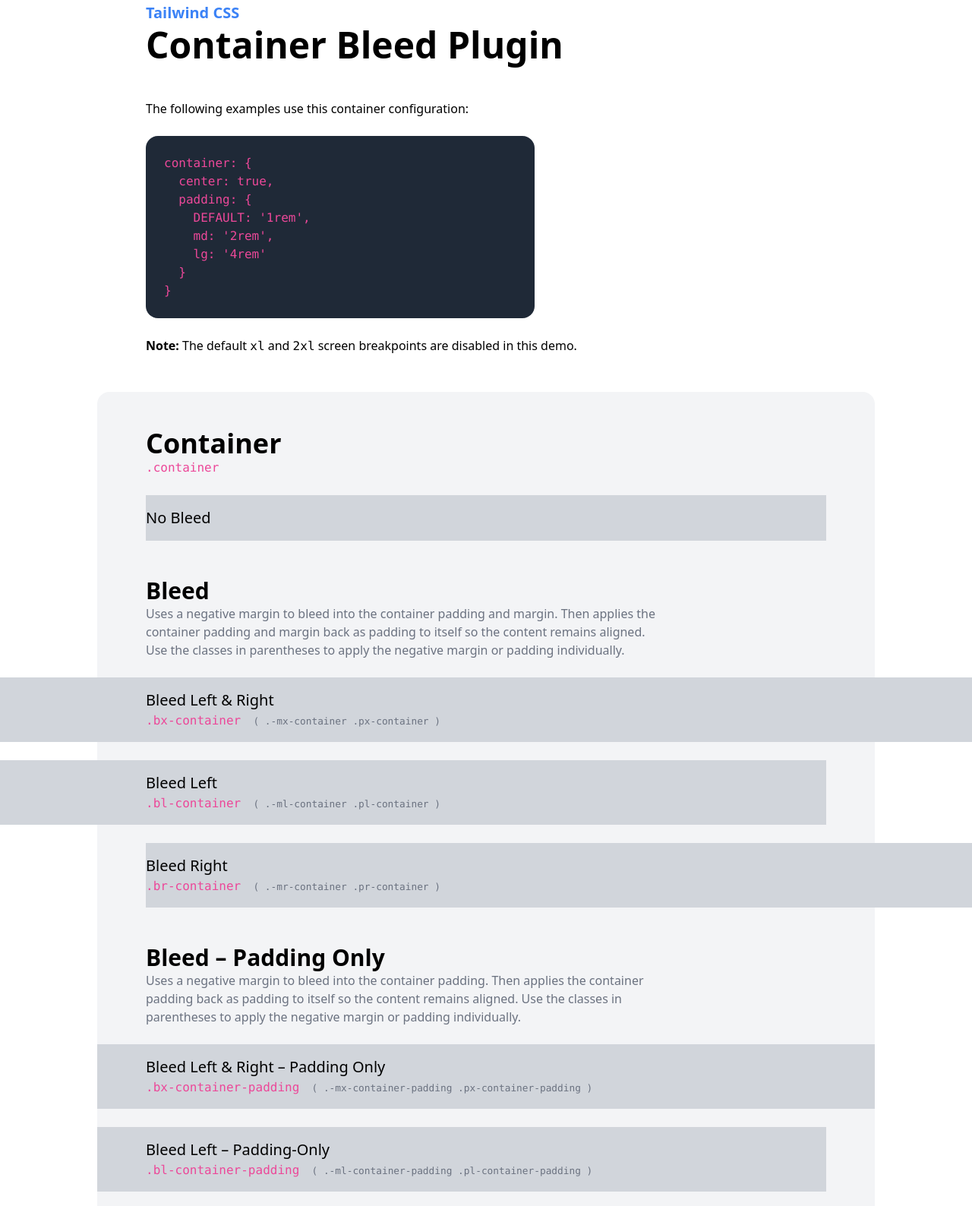
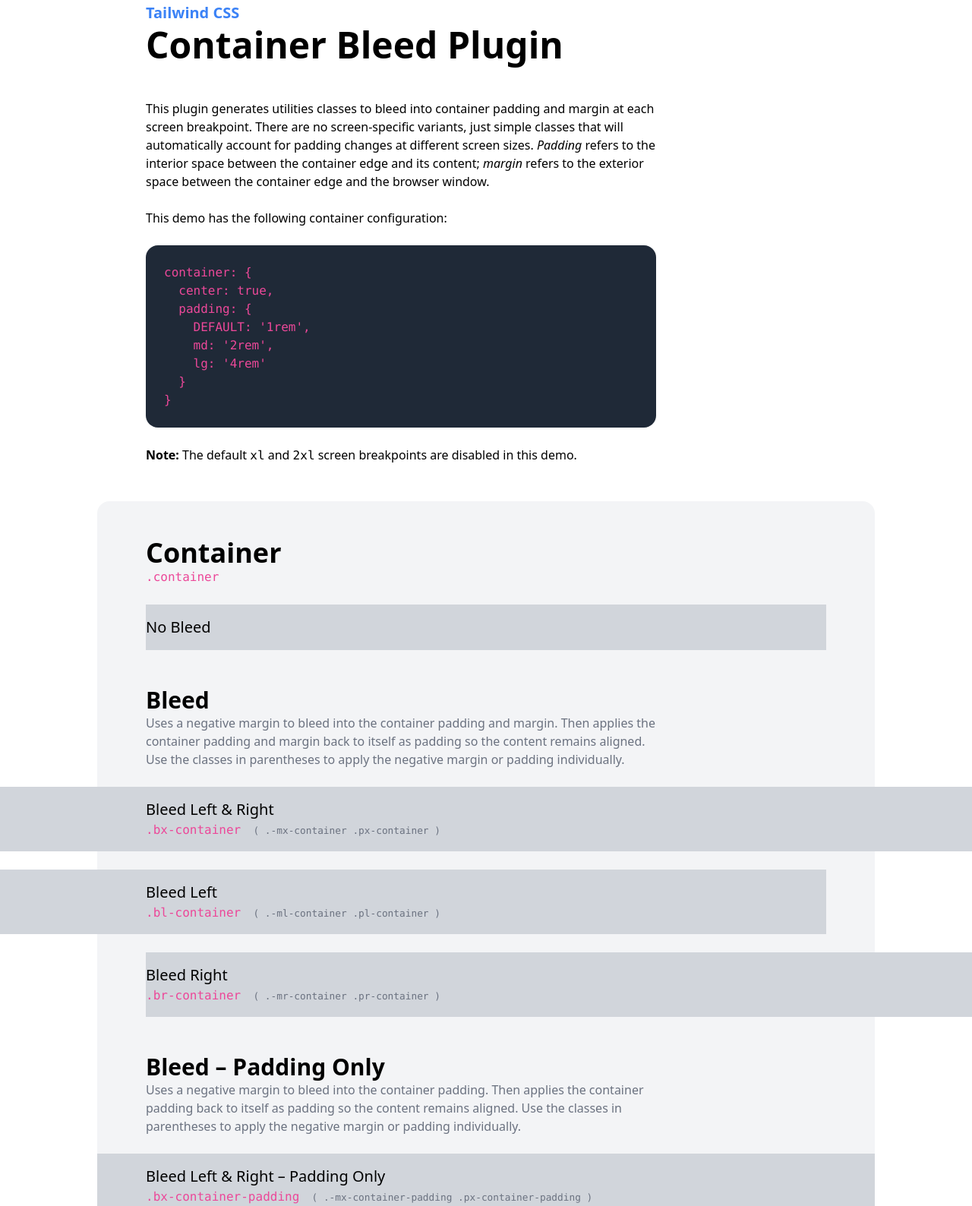
Before and after one commit to bustoutsolutions/tailwindcss-container-bleed, a website: page demo/index.html in a window 1280 px wide. Shown: the part 45-1633 px from the top of the page at 76% size. Drawn offline with Linux system fonts and the light colour scheme.

Commit message:
Add to README and demo

```diff
--- a/demo/index.html
+++ b/demo/index.html
@@ -2,7 +2,7 @@
   <head>
     <meta charset="UTF-8" />
     <meta name="viewport" content="width=device-width, initial-scale=1.0" />
-    <title>bustoutsolutions/tailwindcss-container-bleed examples</title>
+    <title>tailwindcss-container-bleed demo</title>
 
     <link rel="stylesheet" href="tailwind.min.css" />
   </head>
@@ -10,8 +10,10 @@
     <header class="container py-12">
       <p class="mb-1 text-blue-500 text-xl font-bold">Tailwind CSS</p>
       <h1 class="mb-12 text-5xl font-bold">Container Bleed Plugin</h1>
-      <p class="mt-6">The following examples use this <a href="https://tailwindcss.com/docs/container">container</a> configuration:</p>
-      <pre class="max-w-lg mt-6 p-6 text-white bg-gray-800 rounded-2xl"><code class="text-pink-500">container: {
+      <div class="max-w-2xl">
+        <p class="mt-6">This plugin generates utilities classes to bleed into container padding and margin at each screen breakpoint. There are no screen-specific variants, just simple classes that will automatically account for padding changes at different screen sizes. <em>Padding</em> refers to the interior space between the container edge and its content; <em>margin</em> refers to the exterior space between the container edge and the browser window.</p>
+        <p class="mt-6">This demo has the following <a href="https://tailwindcss.com/docs/container">container</a> configuration:</p>
+<pre class="mt-6 p-6 text-white bg-gray-800 rounded-2xl"><code class="text-pink-500">container: {
   center: true,
   padding: {
     DEFAULT: '1rem',
@@ -19,7 +21,8 @@
     lg: '4rem'
   }
 }</code></pre>
-<p class="mt-6"><strong>Note:</strong> The default <code>xl</code> and <code>2xl</code> screen breakpoints are disabled in this demo.</p>
+        <p class="mt-6"><strong>Note:</strong> The default <code>xl</code> and <code>2xl</code> screen breakpoints are disabled in this demo.</p>
+      </div>
     </header>
     <main class="container py-12 bg-gray-100 rounded-2xl">
       <h2 class="text-4xl font-bold">Container</h2>
@@ -32,7 +35,7 @@
       <section class="mt-12">
         <div class="max-w-2xl">
           <h3 class="text-3xl font-bold">Bleed</h3>
-          <p class="text-gray-500">Uses a negative margin to bleed into the container padding and margin. Then applies the container padding and margin back as padding to itself so the content remains aligned. Use the classes in parentheses to apply the negative margin or padding individually.</p>
+          <p class="text-gray-500">Uses a negative margin to bleed into the container padding and margin. Then applies the container padding and margin back to itself as padding so the content remains aligned. Use the classes in parentheses to apply the negative margin or padding individually.</p>
         </div>
         <div class="bx-container mt-6 py-4 bg-gray-300">
           <h5 class="text-xl">Bleed Left & Right</h5>
@@ -50,7 +53,7 @@
       <section class="mt-12">
         <div class="max-w-2xl">
           <h3 class="text-3xl font-bold">Bleed – Padding Only</h3>
-          <p class="text-gray-500">Uses a negative margin to bleed into the container padding. Then applies the container padding back as padding to itself so the content remains aligned. Use the classes in parentheses to apply the negative margin or padding individually.</p>
+          <p class="text-gray-500">Uses a negative margin to bleed into the container padding. Then applies the container padding back to itself as padding so the content remains aligned. Use the classes in parentheses to apply the negative margin or padding individually.</p>
         </div>
         <div class="bx-container-padding mt-6 py-4 bg-gray-300">
           <h5 class="text-xl">Bleed Left & Right – Padding Only</h5>
@@ -68,7 +71,7 @@
       <section class="mt-12">
         <div class="max-w-2xl">
           <h3 class="text-3xl font-bold">Bleed – Margin Only</h3>
-          <p class="text-gray-500">Uses a negative margin to bleed into the container margin. Then applies the container margin back as padding to itself so the content remains aligned. Use the classes in parentheses to apply the negative margin or padding individually.</p>
+          <p class="text-gray-500">Uses a negative margin to bleed into the container margin. Then applies the container margin back to itself as padding so the content remains aligned. Use the classes in parentheses to apply the negative margin or padding individually.</p>
         </div>
         <div class="bx-container-margin mt-6 py-4 bg-gray-300">
           <h5 class="text-xl">Bleed Left & Right – Margin Only</h5>
```
Also changed, not shown: README.md.
